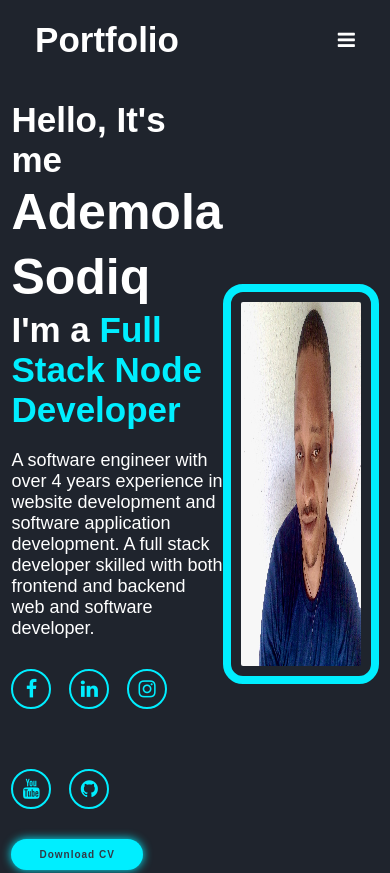
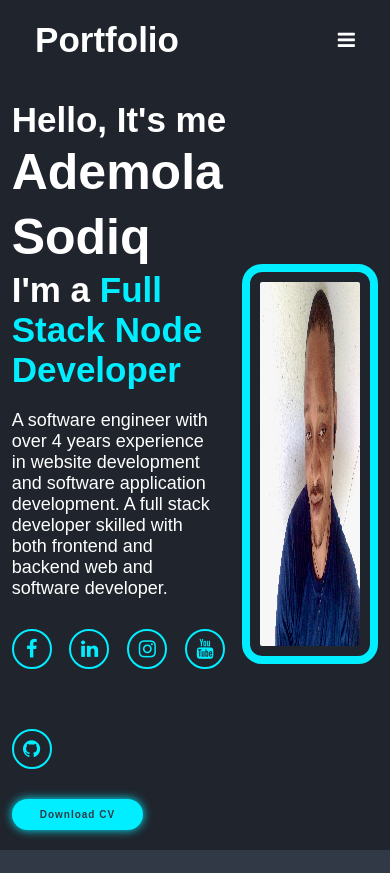
Before and after one commit to Admolgit/new-portfolio-website, a plain HTML site: page index.html in a window 390 px wide. Shown: the top 873 px of the page. Drawn offline with Linux system fonts and the light colour scheme.

Commit message:
mobileUpdated

```diff
--- a/css/style.css
+++ b/css/style.css
@@ -106,7 +106,7 @@ body {
 }
 
 .img {
-  width: 40vw;
+  width: 35vw;
   height: 400px;
   border-radius: 20px;
   border: .8rem solid var(--main-color);
@@ -121,6 +121,8 @@ body {
 
 .homeContent p {
   font-size: 1.8rem;
+  padding: 0 3rem 0 0;
+  flex-wrap: wrap;
 }
 
 .social_media a {
```
